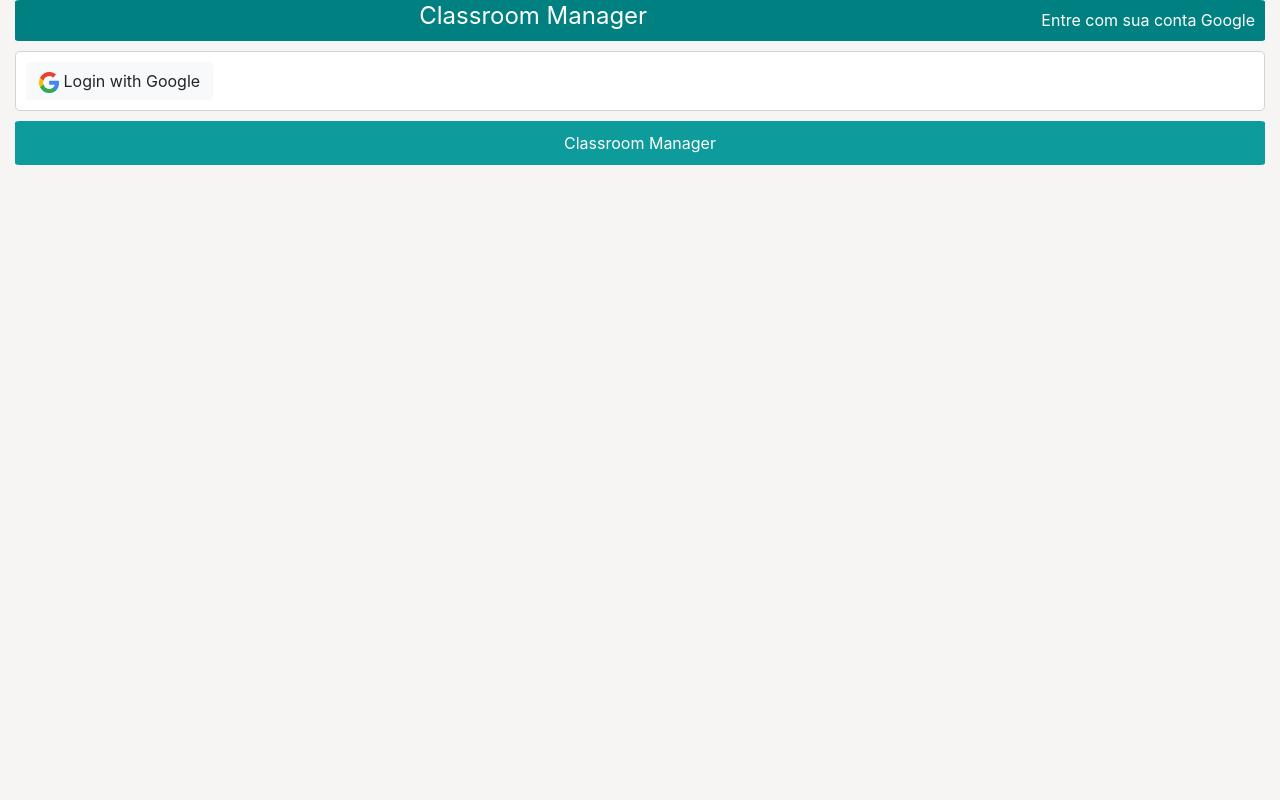
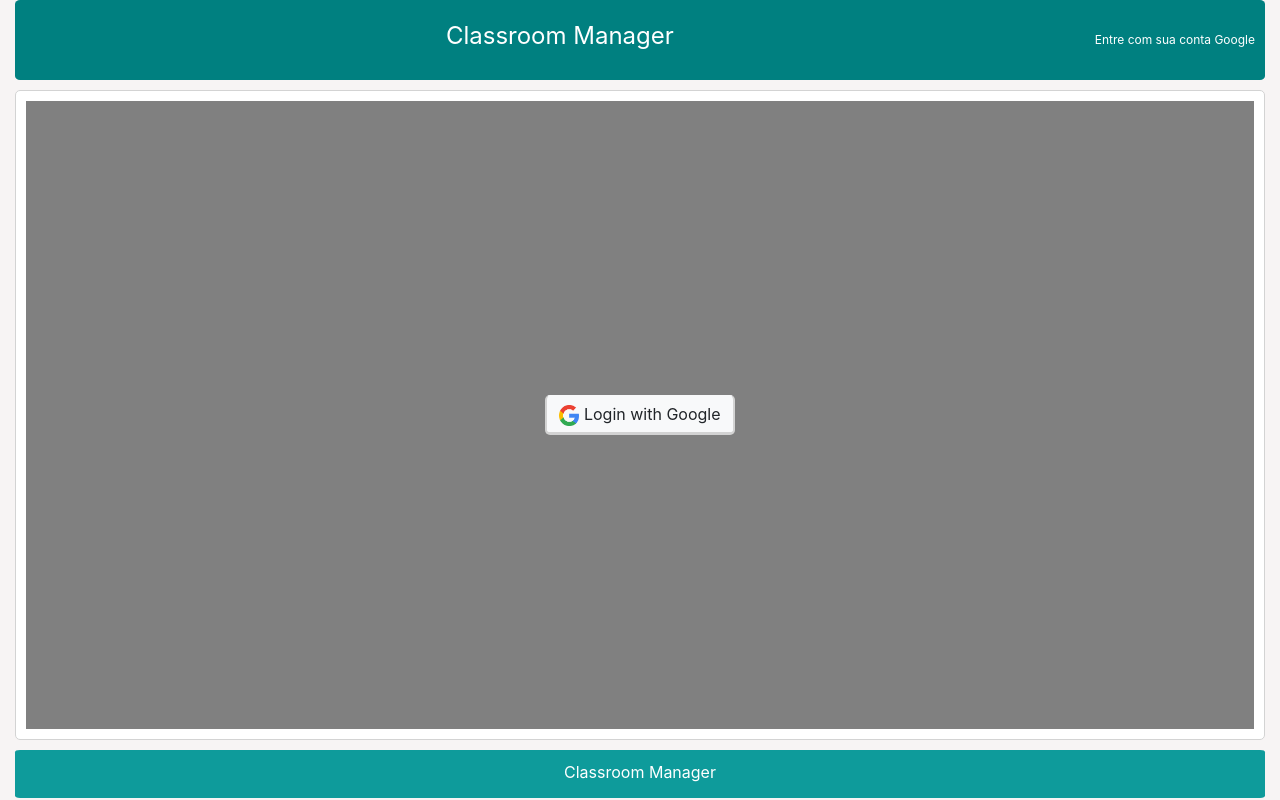
Before and after one commit to rogerio410/classroom, a Flask app: page /auth/login in a window 1280 px wide. Run offline with Flask 2, Linux system fonts and the light colour scheme; some libraries are stand-ins or nearby versions.

Commit message:
Layout improvements

```diff
--- a/classroomanager/core/templates/form_disciplina.html
+++ b/classroomanager/core/templates/form_disciplina.html
@@ -1,6 +1,7 @@
 {% extends 'base.html' %}
 {% block content %}
 
+    <h2>Nova Disciplina</h2>
     <form action="{{ url_for('core.form_disciplina') }}" method="post">
         <div class="form-group">
             <label for="nome">Nome: </label>
@@ -32,8 +33,6 @@
             <input class="form-control" type="text" name="ano_semestre" placeholder="2020 ou 2020.1" required/>
         </div>
 
-
-
         <div class="content__actions">
             <input class="btn btn-info" type="submit" value="Criar Turma" >
             <a class="btn btn-light" href="{{ url_for('core.courses') }}">Disciplinas</a>
--- a/classroomanager/static/classroomanager.css
+++ b/classroomanager/static/classroomanager.css
@@ -5,6 +5,18 @@
 p {
     margin: 0;
 }
+
+body {
+    background: rgb(247, 244, 244);
+}
+
+.container-fluid {
+    display: grid;
+    min-height: 100vh;
+    grid-template-rows: 90px auto 1fr 60px;
+}
+
+
 header {
     background: teal;
     color: white;
@@ -23,6 +35,7 @@ header {
     grid-auto-flow: row;
     align-items: end;
     justify-items: center;
+    font-size: 12px;
 }
 
 header h1 {
@@ -41,10 +54,6 @@ header a:hover {
     color: yellow;
 }
 
-body {
-    background: rgb(247, 244, 244);
-}
-
 .content {
     padding: 10px;
     background: white;
@@ -56,7 +65,7 @@ body {
     margin-bottom: 10px;
     display: grid;
     column-gap: 10px;
-    grid-template-columns: repeat(auto-fill, minmax(130px, 1fr));
+    grid-template-columns: repeat(auto-fill, minmax(150px, 1fr));
     /* grid-auto-flow: column; */
 }
 
@@ -67,5 +76,23 @@ footer {
     font-size: 16px;
     text-align: center;
     margin-top: 10px;
+    margin-bottom: 2px;
     border-radius: 5px/5%;
 }
+
+#google-signin-button {
+    display: grid;
+    width: 100%;
+    height: 100%;
+    /* grid-auto-flow: row; */
+    grid-template-columns: minmax(250px, 1fr);
+    align-items: center;
+    justify-items: center;
+    background: gray;
+}
+#google-signin-button a {
+    border-left: 2px solid lightgray;
+    border-bottom: 3px solid lightgray;
+    border-right: 2px solid lightgray;
+    border-radius: 5px;
+}
--- a/classroomanager/templates/base.html
+++ b/classroomanager/templates/base.html
@@ -2,8 +2,10 @@
 <html lang="pt-BR">
 <head>
     <meta charset="UTF-8">
+    <link rel="shortcut icon" href="{{ url_for('static', filename='classroom.png') }}" type="image/x-icon">
     <meta name="viewport" content="width=device-width, initial-scale=1.0, shrink-to-fit=no">
     <link rel="stylesheet" href="https://maxcdn.bootstrapcdn.com/bootstrap/4.0.0/css/bootstrap.min.css" integrity="sha384-Gn5384xqQ1aoWXA+058RXPxPg6fy4IWvTNh0E263XmFcJlSAwiGgFAW/dAiS6JXm" crossorigin="anonymous">
+    <link rel="stylesheet" href="https://stackpath.bootstrapcdn.com/font-awesome/4.7.0/css/font-awesome.min.css">
     <link rel="stylesheet" href="{{ url_for('static', filename='classroomanager.css') }}">
     <title>
         {% block title %}
@@ -32,11 +34,16 @@
             </div>
         </header>
 
+        <div>
         {% for msg in get_flashed_messages() %}
-            <div class="alert alert-primary">
+            <div class="alert alert-primary alert-dismissible fade show" role="alert">
                 {{ msg|e }}
+                <button type="button" class="close" data-dismiss="alert" aria-label="Close">
+                    <span aria-hidden="true">&times;</span>
+                  </button>
             </div>
         {% endfor %}
+        </div>
 
         <div class="content">
             {% block content %}
```
Also changed, not shown: classroomanager/core/templates/courses.html (+4 -3 lines), classroomanager/static/classroom.png (added).
